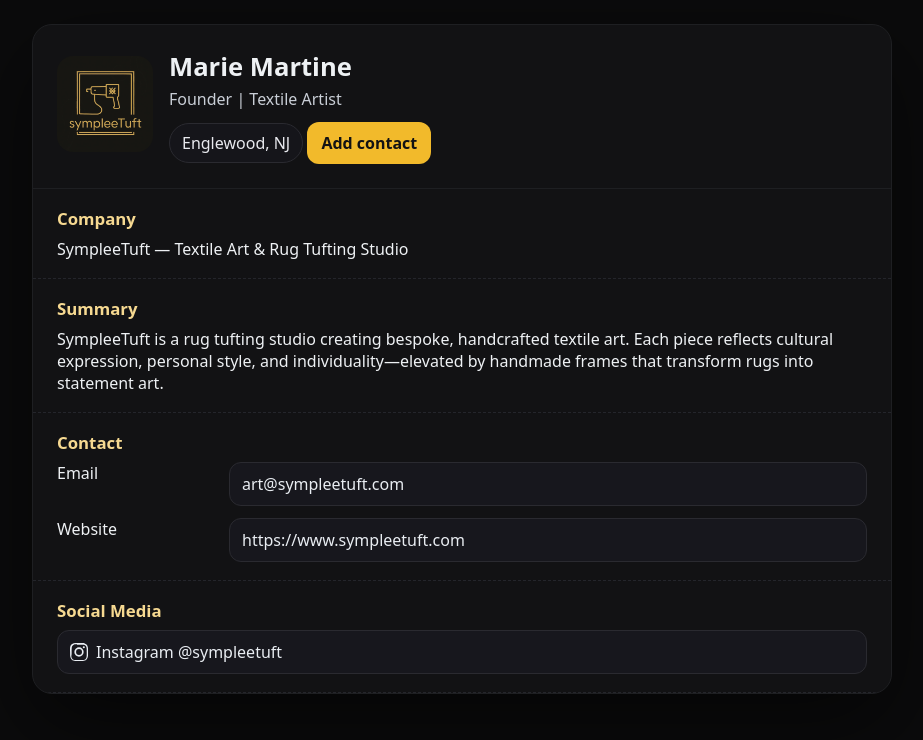
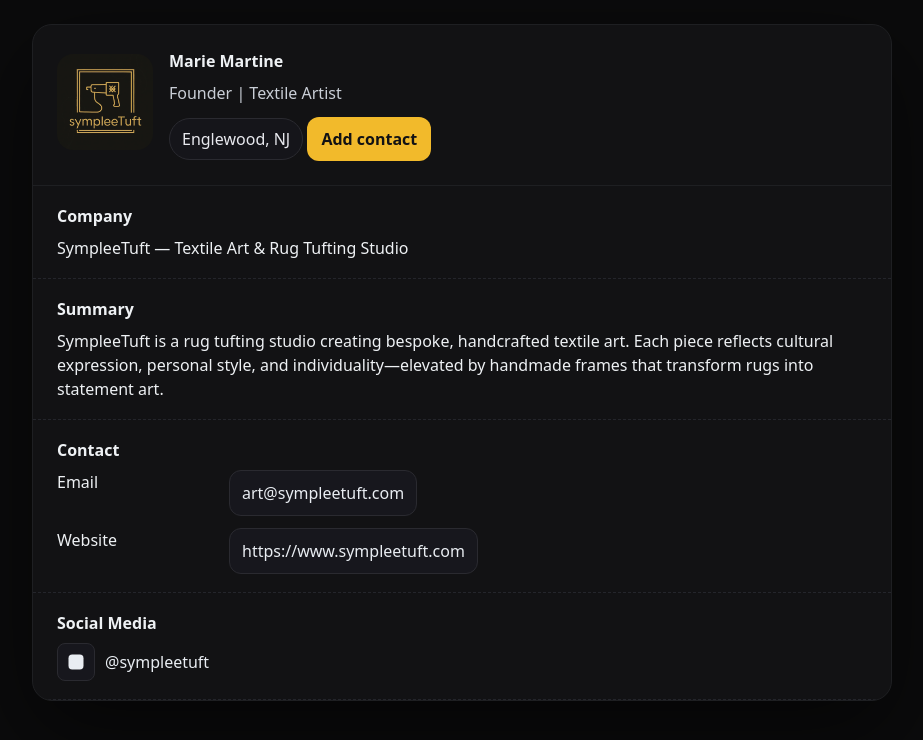
Before and after one commit to sympleeTuft/Business-Card, a plain HTML site: page index.html in a window 1280 px wide. Shown: the whole page, without its empty margins (178-1101 px from the left). Drawn offline with Linux system fonts and the light colour scheme.

Commit message:
Add files via upload

```diff
--- a/index.html
+++ b/index.html
@@ -7,24 +7,32 @@
   <meta name="theme-color" content="#0b0b0c">
   <meta name="description" content="sympleeTuft Studio — bespoke textile art & rug tufting.">
   <style>
-    body { margin:0; font-family: system-ui, sans-serif; background:#0b0b0c; color:#eef1f4; }
+    :root { --bg:#0b0b0c; --line:#1e1f22; --text:#eef1f4; --pill:#15151a; --accent:#f2ba2b; }
+    html, body { margin:0; padding:0; }
+    body { background:#0b0b0c; color:var(--text); font-family: system-ui, -apple-system, Segoe UI, Roboto, Inter, Arial, sans-serif; font-size:1rem; line-height:1.5; }
+    h1, h2 { font-size:1rem; font-weight:700; margin:0 0 8px; }
     .wrap { max-width:860px; margin:0 auto; padding:24px; }
-    .card { border:1px solid #1e1f22; background:#121214; border-radius:20px; overflow:hidden; box-shadow:0 30px 90px rgba(0,0,0,.55); }
-    .hero { display:grid; grid-template-columns:96px 1fr; gap:16px; padding:24px; align-items:center; border-bottom:1px solid #1e1f22; }
+    .card { border:1px solid var(--line); background:#121214; border-radius:20px; overflow:hidden; box-shadow:0 30px 90px rgba(0,0,0,.55); }
+    .hero { display:grid; grid-template-columns:96px 1fr; gap:16px; padding:24px; align-items:center; border-bottom:1px solid var(--line); }
     .logo img { width:96px; height:96px; border-radius:16px; object-fit:cover; }
-    .title h1 { margin:0; font-size:1.6rem; }
-    .title .sub { color:#c9ced6; margin-top:4px; }
+    .sub { color:#c9ced6; margin-top:4px; }
     .badge { display:inline-flex; gap:8px; margin-top:8px; flex-wrap:wrap; }
-    .pill { border:1px solid #2a2a30; background:#15151a; color:#e8e9ee; border-radius:999px; padding:8px 12px; font-size:1rem; }
-    .btn-bright { display:inline-block; margin-top:12px; background:#f2ba2b; color:#121214; font-weight:700; border-radius:12px; padding:10px 14px; text-decoration:none; }
-    .btn-bright:hover { background:#ffd65e; }
+    .pill { display:inline-block; border:1px solid #2a2a30; background:var(--pill); color:#e8e9ee; border-radius:999px; padding:8px 12px; }
+    .btn { display:inline-block; margin-top:12px; background:var(--accent); color:#121214; font-weight:700; border-radius:12px; padding:10px 14px; text-decoration:none; }
+    .btn:hover { filter:brightness(1.05); }
     section { padding:18px 24px; border-bottom:1px dashed #24252b; }
-    section h2 { margin:0 0 8px; font-size:1.05rem; color:#f6d991; }
     .kv { display:grid; grid-template-columns:160px 1fr; gap:12px; }
-    .grid-links { display:flex; flex-direction:column; gap:10px; }
-    .link { display:flex; align-items:center; gap:8px; border:1px solid #2a2a30; background:#17171d; padding:10px 12px; border-radius:12px; text-decoration:none; color:#e9edf2; font-size:1rem; }
-    .link:hover { border-color:#3a3a45; }
-    .link svg { flex-shrink:0; }
+    .links-col { display:flex; flex-direction:column; gap:10px; }
+    .link-pill { display:inline-flex; align-items:center; gap:8px; border:1px solid #2a2a30; background:#17171d; padding:10px 12px; border-radius:12px; text-decoration:none; color:#e9edf2; }
+    .link-pill:hover { border-color:#3a3a45; }
+    .ig-row { display:flex; gap:10px; align-items:center; }
+    .ig-row a { text-decoration:none; color:#e9edf2; }
+    .ig-icon { display:inline-flex; align-items:center; justify-content:center; width:36px; height:36px; border-radius:8px; border:1px solid #2a2a30; background:#17171d; }
+    @media (max-width:640px) {
+      .hero { grid-template-columns:72px 1fr; }
+      .logo img { width:72px; height:72px; border-radius:12px; }
+      .kv { grid-template-columns:120px 1fr; }
+    }
   </style>
 </head>
 <body>
@@ -32,13 +40,13 @@
     <div class="card">
       <header class="hero">
         <div class="logo"><img src="sympleeTuft%20Logo.jpeg" alt="SympleeTuft logo"></div>
-        <div class="title">
+        <div>
           <h1>Marie Martine</h1>
           <div class="sub">Founder | Textile Artist</div>
           <div class="badge">
             <span class="pill">Englewood, NJ</span>
           </div>
-          <a id="addContact" class="btn-bright" href="#" download="sympleetuft.vcf">Add contact</a>
+          <a id="addContact" class="btn" href="#" download="sympleetuft.vcf">Add contact</a>
         </div>
       </header>
 
@@ -55,21 +63,24 @@
       <section>
         <h2>Contact</h2>
         <div class="kv">
-          <div>Email</div><div><a class="link" href="mailto:art@sympleetuft.com">art@sympleetuft.com</a></div>
-          <div>Website</div><div><a class="link" href="https://www.sympleetuft.com" target="_blank">https://www.sympleetuft.com</a></div>
+          <div>Email</div><div><a class="link-pill" href="mailto:art@sympleetuft.com">art@sympleetuft.com</a></div>
+          <div>Website</div><div><a class="link-pill" href="https://www.sympleetuft.com" target="_blank">https://www.sympleetuft.com</a></div>
         </div>
       </section>
 
       <section>
         <h2>Social Media</h2>
-        <div class="grid-links">
-          <a class="link" href="https://instagram.com/sympleetuft" target="_blank">
-<svg xmlns="http://www.w3.org/2000/svg" width="18" height="18" fill="currentColor" viewBox="0 0 24 24">
-<path d="M12 2.2c3.2 0 3.6 0 4.9.1 1.2.1 1.9.2 2.4.4.6.2 1 .5 1.5 1 .5.5.8.9 1 1.5.2.5.3 1.2.4 2.4.1 1.3.1 1.7.1 4.9s0 3.6-.1 4.9c-.1 1.2-.2 1.9-.4 2.4-.2.6-.5 1-1 1.5-.5.5-.9.8-1.5 1-.5.2-1.2.3-2.4.4-1.3.1-1.7.1-4.9.1s-3.6 0-4.9-.1c-1.2-.1-1.9-.2-2.4-.4-.6-.2-1-.5-1.5-1-.5-.5-.8-.9-1-1.5-.2-.5-.3-1.2-.4-2.4C2.2 15.6 2.2 15.2 2.2 12s0-3.6.1-4.9c.1-1.2.2-1.9.4-2.4.2-.6.5-1 1-1.5.5-.5.9-.8 1.5-1 .5-.2 1.2-.3 2.4-.4C8.4 2.2 8.8 2.2 12 2.2m0-2.2C8.7 0 8.3 0 7 .1 5.7.2 4.8.4 4.1.7c-.8.3-1.5.7-2.2 1.4C1.2 2.8.8 3.5.5 4.3.2 5 .1 5.9 0 7c0 1.3 0 1.7.1 5s0 3.7.1 5c.1 1.1.3 2 .6 2.7.3.8.7 1.5 1.4 2.2.7.7 1.4 1.1 2.2 1.4.7.3 1.6.5 2.7.6 1.3.1 1.7.1 5 .1s3.7 0 5-.1c1.1-.1 2-.3 2.7-.6.8-.3 1.5-.7 2.2-1.4.7-.7 1.1-1.4 1.4-2.2.3-.7.5-1.6.6-2.7.1-1.3.1-1.7.1-5s0-3.7-.1-5c-.1-1.1-.3-2-.6-2.7-.3-.8-.7-1.5-1.4-2.2C21.2 1.2 20.5.8 19.7.5 19 .2 18.1.1 17 .1 15.7 0 15.3 0 12 0z"/>
-<path d="M12 5.8A6.2 6.2 0 1 0 18.2 12 6.2 6.2 0 0 0 12 5.8m0 10.2A4 4 0 1 1 16 12a4 4 0 0 1-4 4z"/>
-<circle cx="18.4" cy="5.6" r="1.4"/>
+        <div class="ig-row">
+          <a class="ig-icon" href="https://instagram.com/sympleetuft" target="_blank" aria-label="Instagram">
+
+<svg xmlns="http://www.w3.org/2000/svg" width="18" height="18" viewBox="0 0 24 24" fill="currentColor" aria-hidden="true">
+  <rect x="2" y="2" width="20" height="20" rx="5" ry="5"></rect>
+  <path d="M12 7a5 5 0 1 0 0 10 5 5 0 0 0 0-10zm0 2.2a2.8 2.8 0 1 1 0 5.6 2.8 2.8 0 0 1 0-5.6z"></path>
+  <circle cx="17.3" cy="6.7" r="1.2"></circle>
 </svg>
- Instagram @sympleetuft</a>
+
+          </a>
+          <a href="https://instagram.com/sympleetuft" target="_blank">@sympleetuft</a>
         </div>
       </section>
     </div>
```
